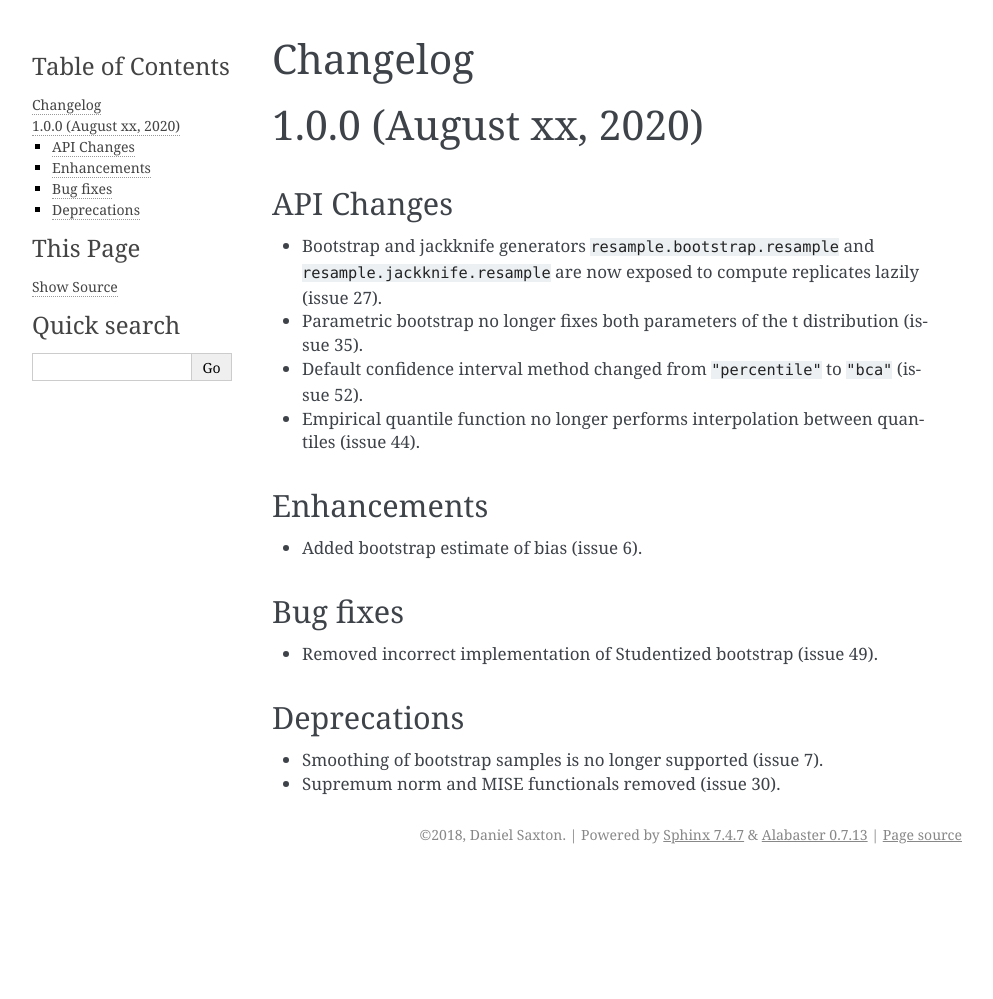
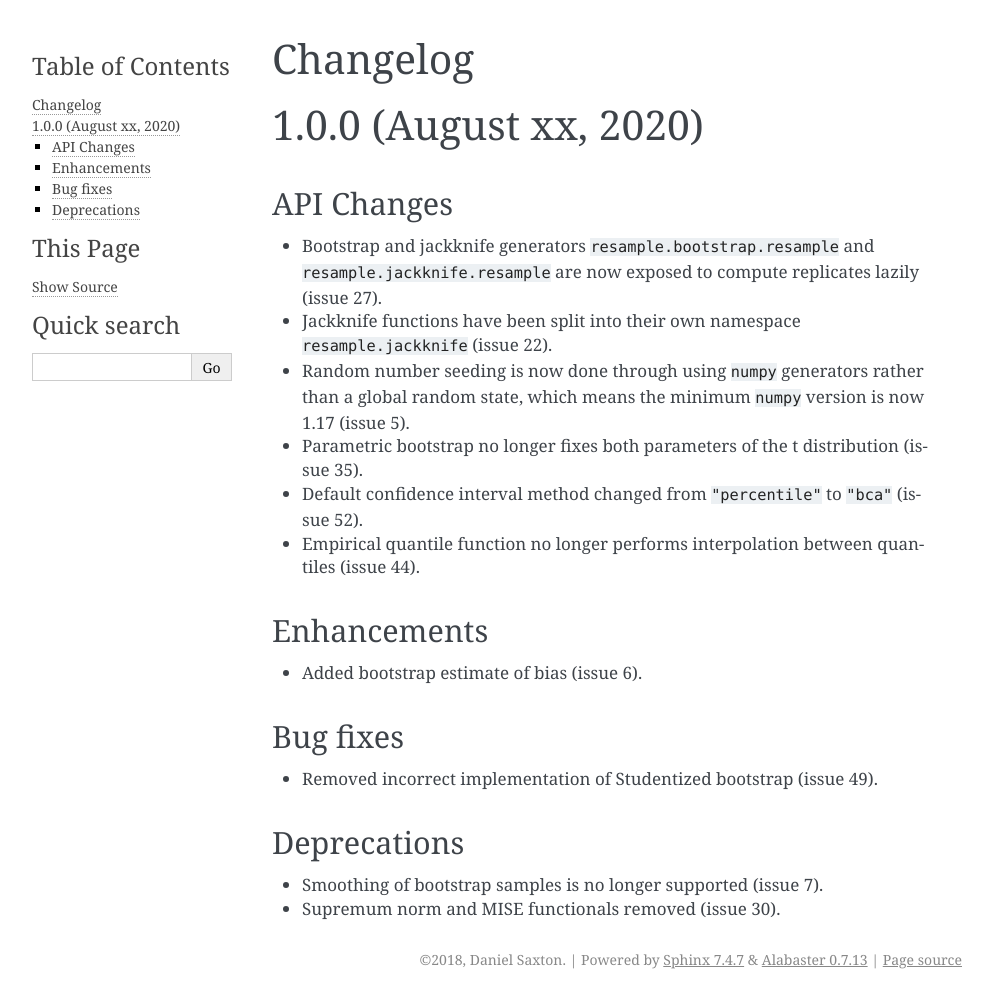
Before and after one commit to scikit-hep/resample, a Sphinx documentation site: the page built from doc/changelog.rst, in a window 1280 px wide. Shown: the whole page, without its empty margins (148-1141 px from the left). Built offline with Sphinx 7.4.7, drawn with Linux system fonts in a browser that asks for light colours; before the commit the page ends 900 px from its top, so only the background shows below that.

Commit message:
More notes

```diff
--- a/doc/changelog.rst
+++ b/doc/changelog.rst
@@ -8,6 +8,8 @@ API Changes
 -----------
 
 - Bootstrap and jackknife generators ``resample.bootstrap.resample`` and ``resample.jackknife.resample`` are now exposed to compute replicates lazily (issue 27).
+- Jackknife functions have been split into their own namespace ``resample.jackknife`` (issue 22).
+- Random number seeding is now done through using ``numpy`` generators rather than a global random state, which means the minimum ``numpy`` version is now 1.17 (issue 5).
 - Parametric bootstrap no longer fixes both parameters of the t distribution (issue 35).
 - Default confidence interval method changed from ``"percentile"`` to ``"bca"`` (issue 52).
 - Empirical quantile function no longer performs interpolation between quantiles (issue 44).
```
